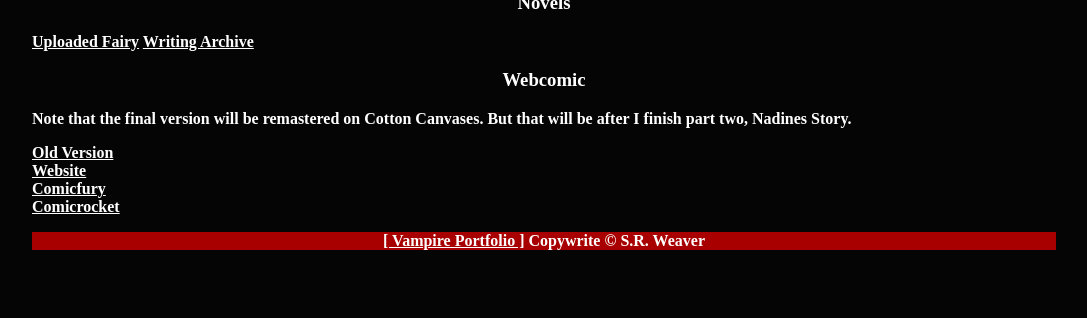
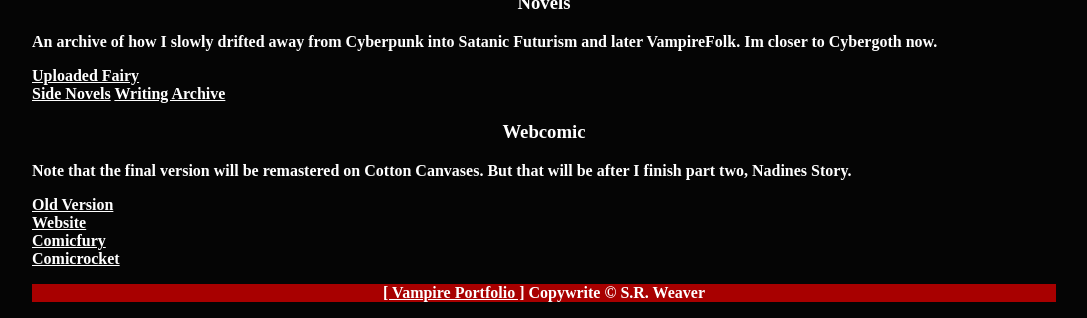
Before and after one commit to LWFlouisa/VampirePortfolio, a Jekyll site: the page built from portfolio.md, in a window 1280 px wide, cut to the strip 1071-1389 px from the top of the page. Shown: the whole strip, without its empty margins (96-1183 px from the left). Built offline with Jekyll 4.4.1, drawn with Linux system fonts in a browser that asks for light colours; before the commit the page ends 1337 px from its top, so only the background shows below that.

Commit message:
Update portfolio.md

```diff
--- a/portfolio.md
+++ b/portfolio.md
@@ -11,7 +11,10 @@ permalinl: /portfolio
 </center>
 
 ### Novels
-[Uploaded Fairy](https://lwflouisa.github.io/Homepage/UploadedFairy)
+An archive of how I slowly drifted away from Cyberpunk into Satanic Futurism and later VampireFolk. Im closer to Cybergoth now.
+
+[Uploaded Fairy](https://lwflouisa.github.io/Homepage/UploadedFairy)<br />
+[Side Novels](https://lwflouisa.github.io/Homepage/SideNovels/)
 [Writing Archive](https://lwflouisa.github.io/WritingArchive)
 
 ### Webcomic
```
